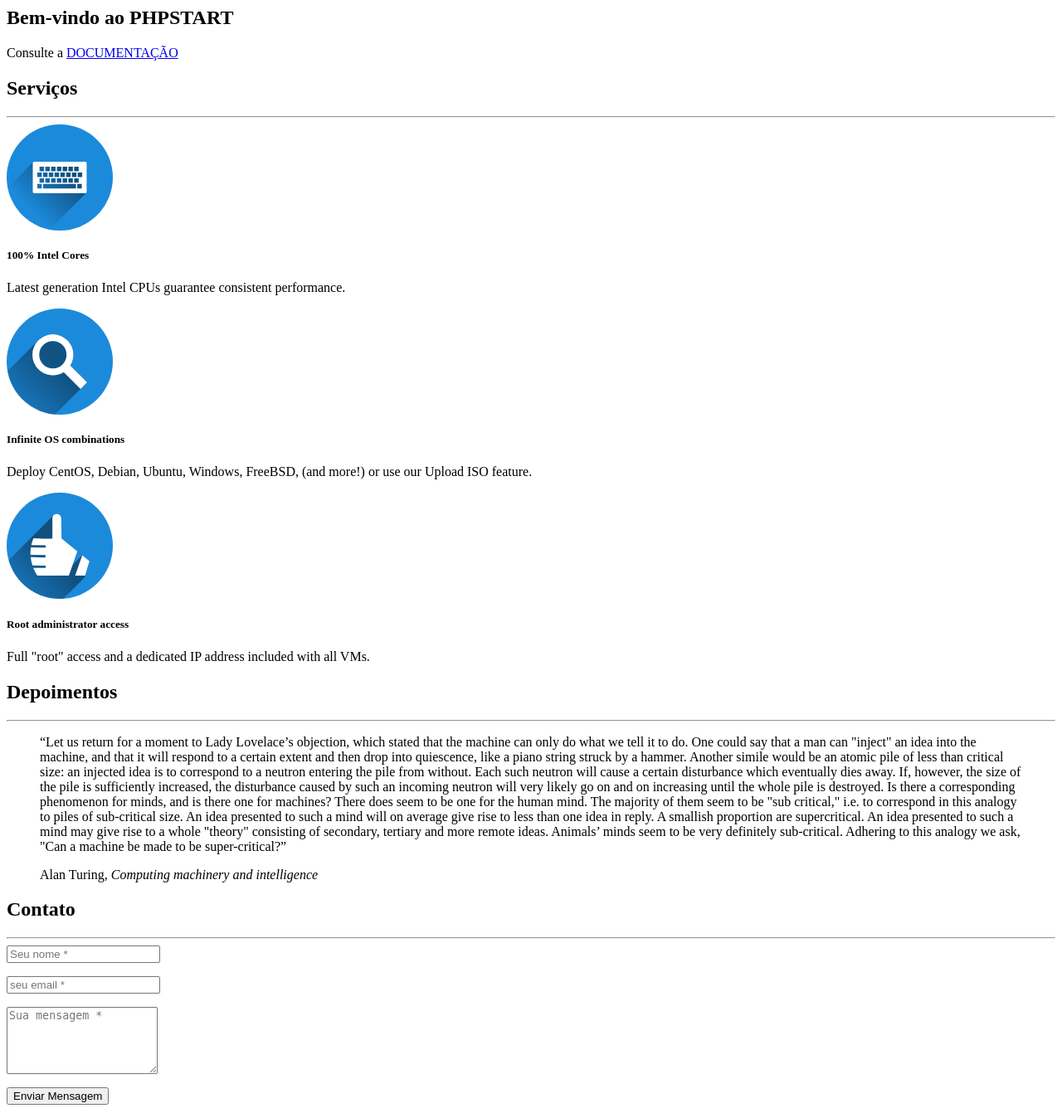
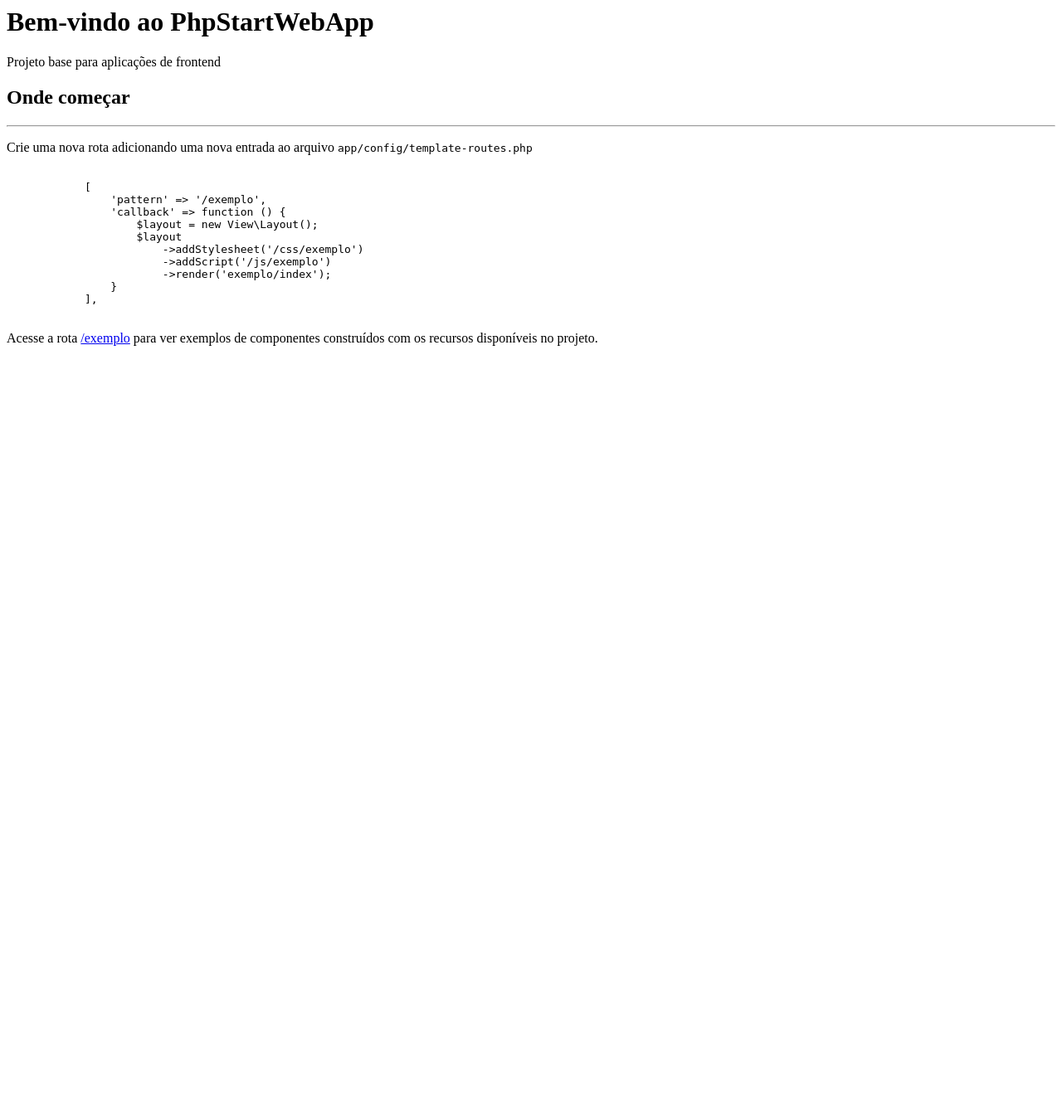
Before and after one commit to ThiagoCortez81/ProvaFrontendBlog, a PHP site: page /app/views/template/home/index.php in a window 1280 px wide. Shown: the whole page at 83% size. After the commit the page ends 417 px from the top, so only its background shows below. Run offline with PHP 8.4, Linux system fonts and the light colour scheme.

Commit message:
alterações na página inicial do projeto

```diff
--- a/app/config/json-mapper.php
+++ b/app/config/json-mapper.php
@@ -4,5 +4,5 @@ return [
     '/exemplo1' => 'exemplo1.json',
     '/exemplo2' => 'exemplo2.json',
     '/prova' => 'prova.json',
-    '/users/1' => 'users.1.json',
+    '/users/1' => 'users.1.json'
 ];
--- a/app/views/template/home/index.php
+++ b/app/views/template/home/index.php
@@ -1,99 +1,29 @@
-<section class="welcome-section d-flex align-items-center">
-    <div class="container text-center text-white">
-        <h1>Bem-vindo ao PHPSTART</h1>
-        <p>Consulte a
-            <a class="badge badge-light" href="/docs">DOCUMENTAÇÃO</a>
-        </p>
+<div class="welcome-section d-flex align-items-center mb-3">
+    <div class="mx-auto text-center text-white">
+        <h1 class="font-weight-normal">Bem-vindo ao PhpStartWebApp</h1>
+        <p class="lead font-weight-normal">Projeto base para aplicações de frontend</p>
     </div>
-</section>
-<section class="pt-3 pb-3">
-    <div class="container">
-        <h2 class="text-center">Serviços</h2>
+</div>
+
+<div class="container">
+
+    <div class="mb-3">
+        <h2 class="text-center">Onde começar</h2>
         <hr>
-        <div class="row text-center">
-            <div class="col-sm mt-4">
-                <img src="/img/services/keyboard.svg" width="128">
-                <h5 class="mt-2">100% Intel Cores</h5>
-                <p class="text-justify text-muted mt-1">
-                    Latest generation Intel CPUs guarantee consistent performance.
-                </p>
-            </div>
-            <div class="col-sm mt-4">
-                <img src="/img/services/magnifying-glass.svg" width="128">
-                <h5 class="mt-2">Infinite OS combinations</h5>
-                <p class="text-justify text-muted mt-1">
-                    Deploy CentOS, Debian, Ubuntu, Windows, FreeBSD, (and more!) or use our Upload ISO feature.
-                </p>
-            </div>
-            <div class="col-sm mt-4">
-                <img src="/img/services/thumb-is-still-top.svg" width="128">
-                <h5 class="mt-2">Root administrator access</h5>
-                <p class="text-justify text-muted mt-1">
-                    Full "root" access and a dedicated IP address included with all VMs.
-                </p>
-            </div>
-        </div>
+        <p>Crie uma nova rota adicionando uma nova entrada ao arquivo <code>app/config/template-routes.php</code></p>
+        <pre><code>
+            [
+                'pattern' => '/exemplo',
+                'callback' => function () {
+                    $layout = new View\Layout();
+                    $layout
+                        ->addStylesheet('/css/exemplo')
+                        ->addScript('/js/exemplo')
+                        ->render('exemplo/index');
+                }
+            ],
+        </code></pre>
+        <p>Acesse a rota <a href="/exemplo">/exemplo</a> para ver exemplos de componentes construídos com os recursos disponíveis no projeto.</p>
     </div>
-</section>
 
-<section class="pt-3 pb-3">
-    <div class="container">
-        <h2 class="text-center">Depoimentos</h2>
-        <hr>
-        <blockquote class="blockquote text-center text-muted font-italic">
-            <p class="mb-0 small">“Let us return for a moment to Lady Lovelace’s objection, which stated that the machine can only do what we tell
-                it to do. One could say that a man can "inject" an idea into the machine, and that it will respond to a certain
-                extent and then drop into quiescence, like a piano string struck by a hammer. Another simile would be an
-                atomic pile of less than critical size: an injected idea is to correspond to a neutron entering the pile
-                from without. Each such neutron will cause a certain disturbance which eventually dies away. If, however,
-                the size of the pile is sufficiently increased, the disturbance caused by such an incoming neutron will very
-                likely go on and on increasing until the whole pile is destroyed. Is there a corresponding phenomenon for
-                minds, and is there one for machines? There does seem to be one for the human mind. The majority of them
-                seem to be "sub critical," i.e. to correspond in this analogy to piles of sub-critical size. An idea presented
-                to such a mind will on average give rise to less than one idea in reply. A smallish proportion are supercritical.
-                An idea presented to such a mind may give rise to a whole "theory" consisting of secondary, tertiary and
-                more remote ideas. Animals’ minds seem to be very definitely sub-critical. Adhering to this analogy we ask,
-                "Can a machine be made to be super-critical?”</p>
-            <footer class="blockquote-footer">Alan Turing,
-                <cite title="Source Title">Computing machinery and intelligence</cite>
-            </footer>
-        </blockquote>
-    </div>
-</section>
-<section class="bg-dark text-white pt-3 pb-3">
-    <div class="container">
-        <h2 class="text-center">Contato</h2>
-        <hr>
-        <form id="contactForm" v-on:submit="sendMessage($event)">
-            <div class="row">
-                <div class="col-md-6">
-                    <div class="form-group">
-                        <input type="text" class="form-control bg-transparent text-white"
-                            v-model="name"
-                            placeholder="Seu nome *" required>
-                        <p class="help-block text-danger"></p>
-                    </div>
-                    <div class="form-group">
-                        <input type="email" class="form-control bg-transparent text-white"
-                            v-model="email"
-                            placeholder="seu email *" required>
-                        <p class="help-block text-danger"></p>
-                    </div>
-                </div>
-                <div class="col-md-6">
-                    <div class="form-group">
-                        <textarea class="form-control bg-transparent text-white"
-                            v-model="message"
-                            placeholder="Sua mensagem *" rows="5" required></textarea>
-                        <p class="help-block text-danger"></p>
-                    </div>
-                </div>
-                <div class="col text-center">
-                    <button type="submit" class="btn btn-outline-light btn-lg"
-                        v-bind:disabled="!isValid"
-                        >Enviar Mensagem</button>
-                </div>
-            </div>
-        </form>
-    </div>
-</section>
+</div>
--- a/assets/sass/exemplo.scss
+++ /dev/null
@@ -1,3 +0,0 @@
-.container {
-    margin-top: 70px;
-}
```
Also changed, not shown: app/views/partial/layout/layout.php (+4 -9 lines), app/views/template/exemplo/index.php (+4 -4 lines), assets/sass/app.scss (+9 -0 lines), README.md, assets/js/lib/ExtractTableComponent.js.
